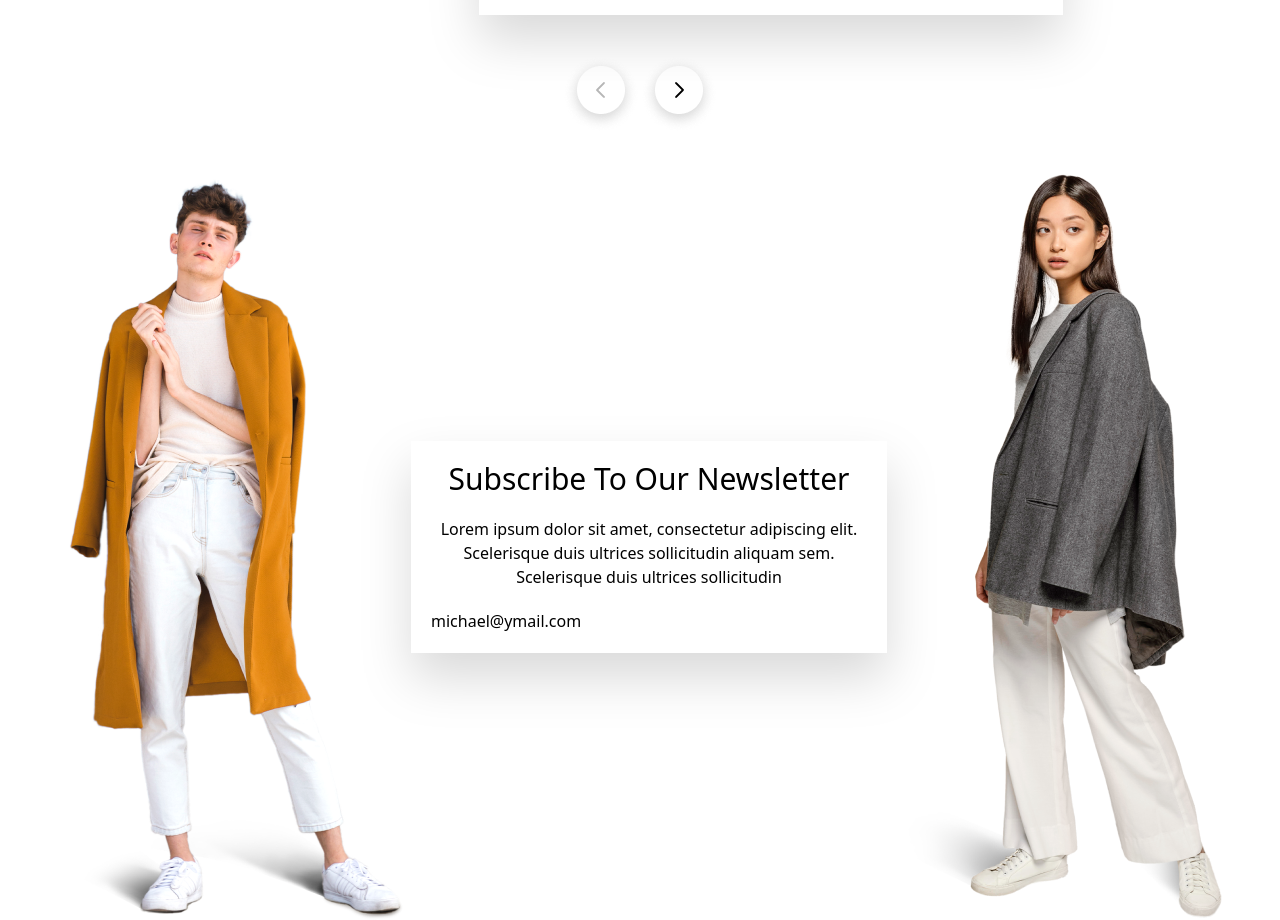
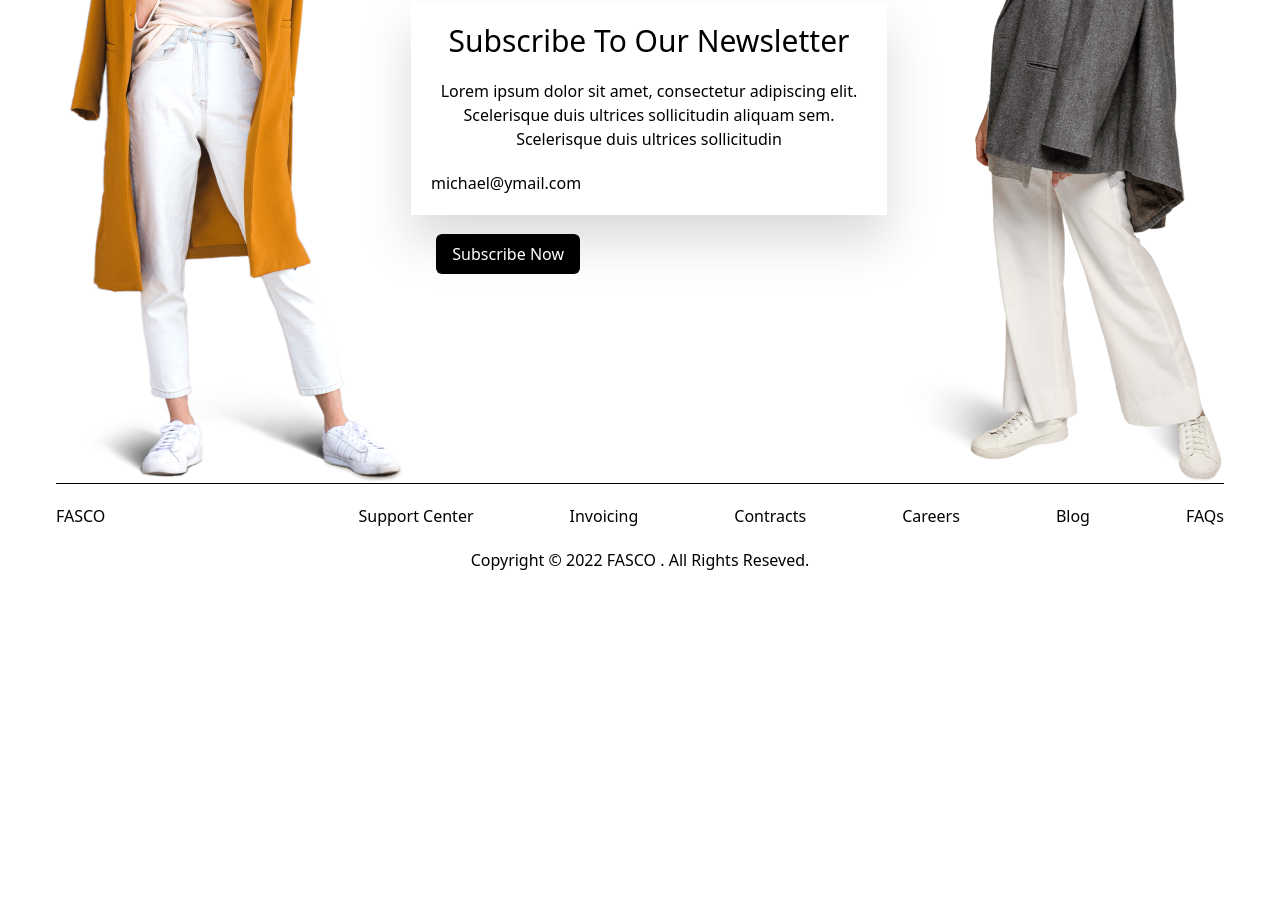
Before and after one commit to Hisolar/Fasco, a website: page index.html in a window 1280 px wide. Shown: the part 4773-5693 px from the top of the page. After the commit the page ends 5365 px from the top, so only its background shows below. Drawn offline with Linux system fonts and the light colour scheme.

Commit message:
working on footer

```diff
--- a/index.html
+++ b/index.html
@@ -259,7 +259,7 @@
                 <img src="./assets/images/review.png" alt="">
             </div>
 
-            <div class=" flex flex-col md:flex gap-5  md:w-1/2 bg-white drop-shadow-2xl  px-10 py-5">
+            <div class="md:flex gap-5  md:w-1/2 bg-white drop-shadow-2xl  px-10 py-5">
                 <img src="./assets/images/reviw1.png" alt="">
                 <div class="grid gap-5">
                     <p class="">"You won't regret it. I would like to personally
@@ -279,8 +279,8 @@
         </div>
     </section>
 
-    <section class="container mx-auto px-14">
-        <div class="flex items-center justify-center">
+    <section class="container mx-auto px-14 relative">
+        <div class="md:flex items-center justify-center">
             <img src="./assets/images/ftimage.png" alt="">
             <div class=" flex flex-col gap-5 bg-white drop-shadow-2xl p-5 ">
                 <h1 class="text-3xl text-center">Subscribe To Our Newsletter</h1>
@@ -289,7 +289,31 @@
             </div>
             <img src="./assets/images/ftimage1.png" alt="">
         </div>
+
+            <button class="bg-black text-white px-4 py-2 rounded-md md:absolute md:top-2/3 md:right-[700px]">Subscribe Now</button>
+
+
+
     </section>
+
+    <footer class=" container mx-auto px-14 ">
+        <div class="w-full h-[1px] bg-black"></div>
+        <div class="flex flex-wrap items-center justify-between pt-5 ">
+            <a href="">FASCO</a>
+            <ul class="absolute flex-col lg:flex-row lg:static overflow-hidden flex lg:flex-wrap lg:items-center lg:gap-24">
+                <li><a href="">Support Center</a></li>
+                <li> <a href="">Invoicing</a></li>
+                <li> <a href="">Contracts</a> </li>
+                <li><a href="">Careers</a></li>
+                <li><a href="">Blog</a></li>
+                <li><a href="">FAQs</a></li>
+            </ul>
+
+        </div>
+
+        <p class="text-center py-5">Copyright © 2022 FASCO . All Rights Reseved.</p>
+
+    </footer>
 
     <script src="./script.js"></script>
 </body>
```
Also changed, not shown: assets/css/tw-styles.css.
